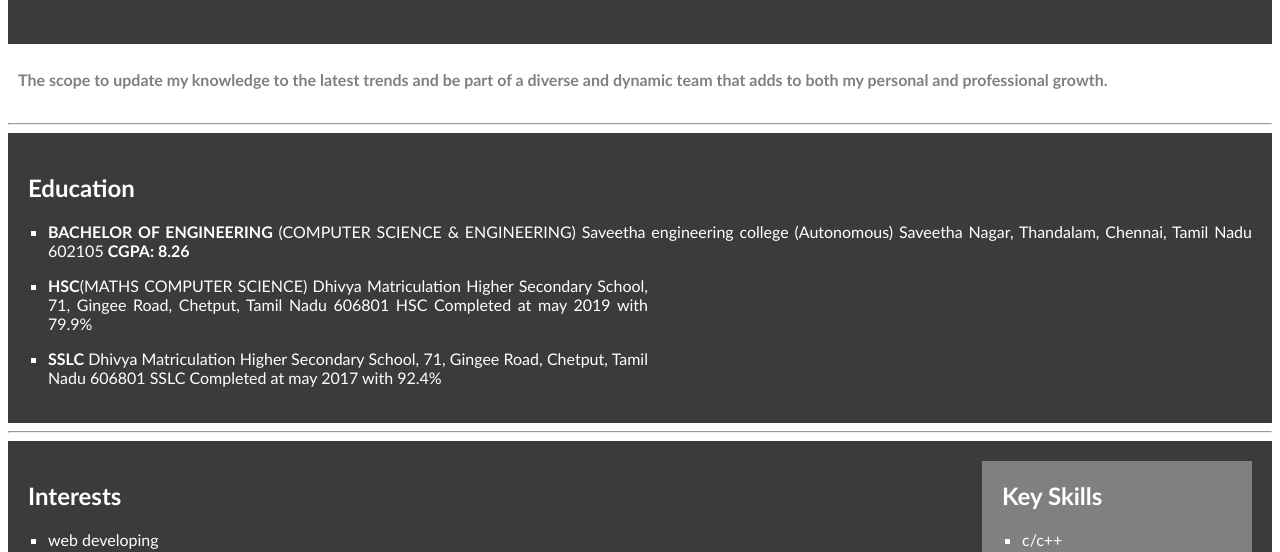
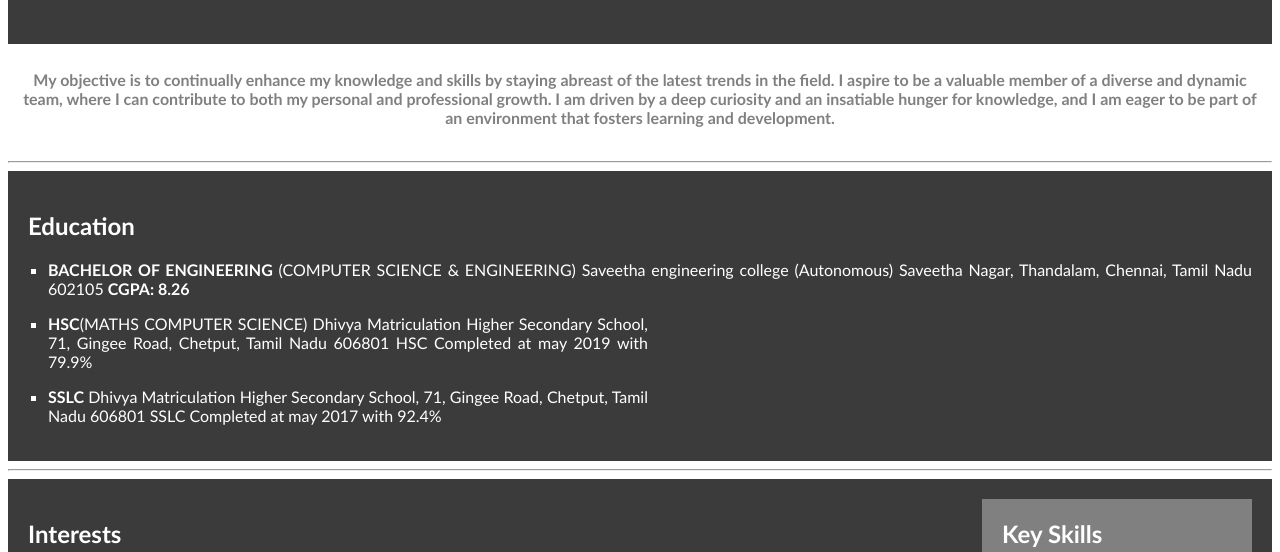
Before and after one commit to gowtham2k2/My-Resume, a plain HTML site: page index.html in a window 1280 px wide. Shown: the part 164-716 px from the top of the page. Drawn offline with Linux system fonts and the light colour scheme.

Commit message:
fix: enhanced scope

```diff
--- a/index.html
+++ b/index.html
@@ -16,10 +16,10 @@
 
 
     <div class="scope">
-        <p>The scope to update my knowledge to the latest
-            trends and be part of a diverse and dynamic team
-            that adds to both my personal and professional
-            growth.
+        <p>My objective is to continually enhance my knowledge and skills by staying abreast of the latest trends in the
+            field. I aspire to be a valuable member of a diverse and dynamic team, where I can contribute to both my
+            personal and professional growth. I am driven by a deep curiosity and an insatiable hunger for knowledge,
+            and I am eager to be part of an environment that fosters learning and development.
         </p>
     </div>
     <hr />
--- a/style.css
+++ b/style.css
@@ -65,6 +65,7 @@ body {
     margin: 0 auto;
     background-color: #fff;
     color: gray;
+    text-align: center;
     font-weight: 900;
 
 }
@@ -132,6 +133,6 @@ footer>div>a {
 
 footer>div>a:hover {
     text-decoration: none;
-    color: lightseagreen;
+    color: violet;
     transition: 1000ms;
 }
```
